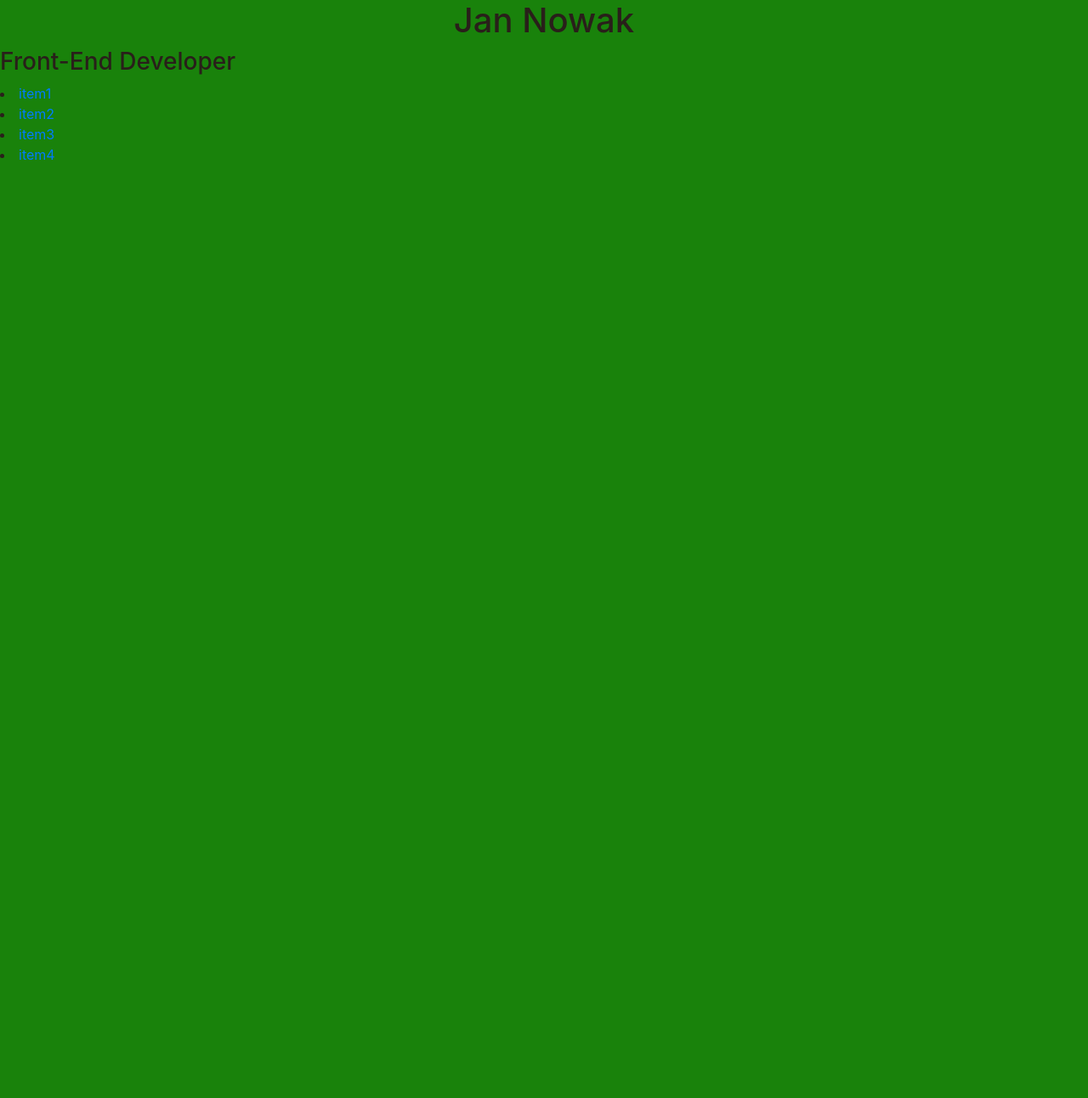
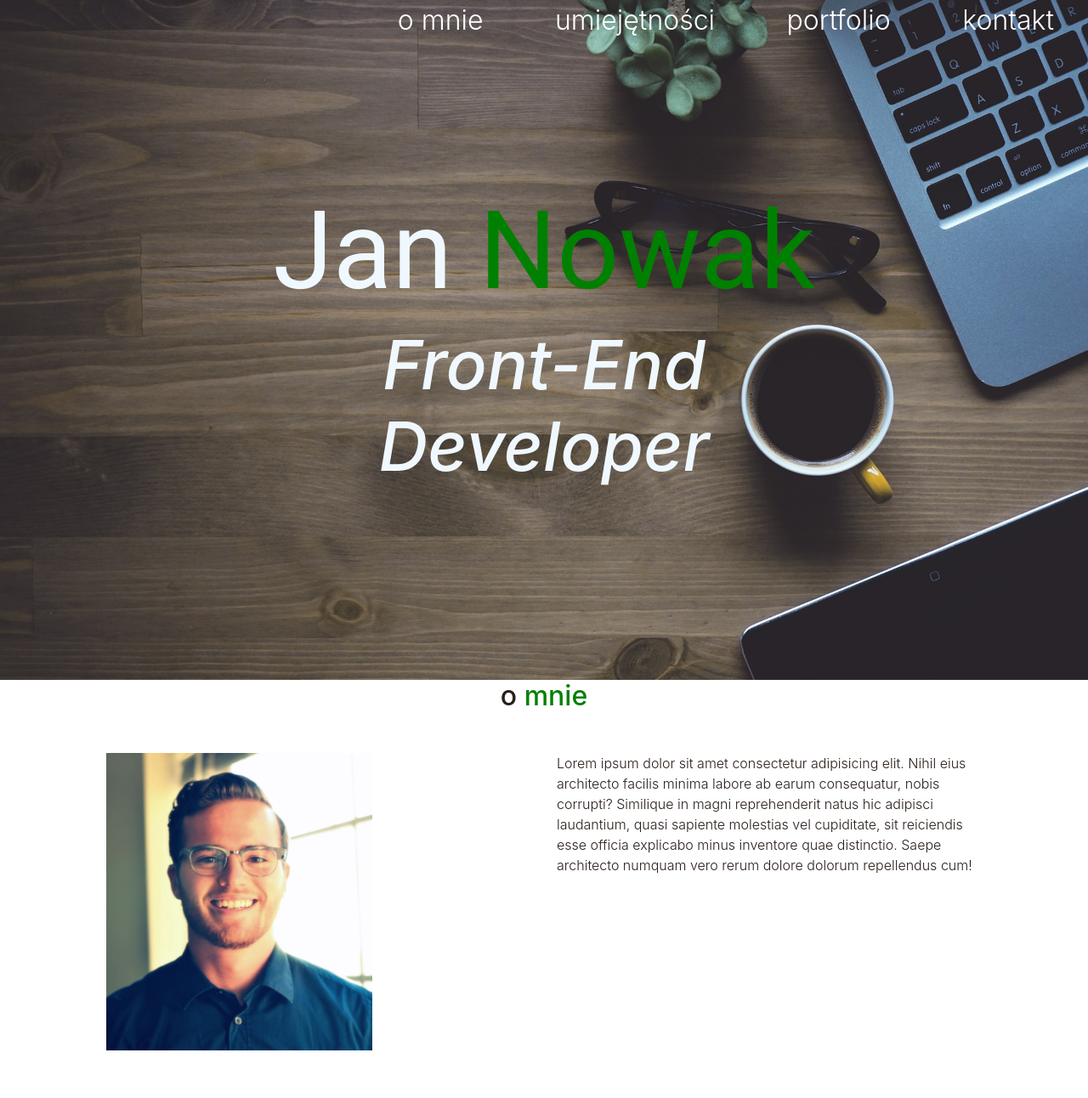
Before and after one commit to MarcinWiacekPL/Praca_wakacyjna, a plain HTML site: page index.html in a window 1280 px wide. Shown: the whole page at 85% size. Before the commit the page ends 800 px from the top, so only its background shows below. Drawn offline with nearby package versions, Linux system fonts and the light colour scheme.

Commit message:
header plus

```diff
--- a/index.html
+++ b/index.html
@@ -5,24 +5,66 @@
     <meta charset="UTF-8">
     <meta name="viewport" content="width=device-width, initial-scale=1.0">
     <meta http-equiv="X-UA-Compatible" content="ie=edge">
+
+    <!-- <--Podlinkowanie Bootstrap i Google font-->
+
     <link rel="stylesheet" href="https://maxcdn.bootstrapcdn.com/bootstrap/4.3.1/css/bootstrap.min.css">
-    <link href="https://fonts.googleapis.com/css?family=Lato&display=swap" rel="stylesheet">
+    <link href="https://fonts.googleapis.com/css?family=Lato|Roboto&display=swap" rel="stylesheet">
     <link rel="stylesheet" href="style.css">
     <title>Document</title>
 
 </head>
-<div class="h1 text-center">
-    <h1>Jan Nowak</h1>
-</div>
-<div>
-    <h3>Front-End Developer</h3>
+
+
+<!-- Tworzenie nawigacji -->
+
+<div id="main-nav">
+    <ul>
+        <li><a href="getElementById(about)">o mnie</a></li>
+        <li><a href="link gdzie ma mnie przeniesc">umiejętności</a></li>
+        <li><a href="portfolio">portfolio</a></li>
+        <li><a href="kontakt">kontakt</a></li>
+
+    </ul>
 </div>
 
-<li><a href="">item1</a></li>
-<li><a href="">item2</a></li>
-<li><a href="">item3</a></li>
-<li><a href="">item4</a></li>
+<!-- Tworzenie nagłówka z nazwiskiem
+ -->
 
+<div class="container-fluid" id="headMain">
+    <div class="main-header-content">
+        <p class="h1"> Jan <span id="spnaInH1">Nowak</span></p>
+        <p class="h3"> Front-End Developer</p3>
+    </div>
+
+</div>
+
+<div class="container">
+        <p class="h2 text-center">o <span id="spnaInH1">mnie</span></p>
+    <section class="row"id="about">
+        <div class="col-lg5 col-md-6 col-sm-12">
+            <figure>
+                <img class="foto" src="img/jan-nowak.jpg" alt="">
+            </figure>
+        </div>
+            <div class="col-lg7 col-md-6 col-sm-12">
+                <article>Lorem ipsum dolor sit amet consectetur adipisicing elit. Nihil eius architecto facilis minima labore ab earum consequatur, nobis corrupti? Similique in magni reprehenderit natus hic adipisci laudantium, quasi sapiente molestias vel cupiditate, sit reiciendis esse officia explicabo minus inventore quae distinctio. Saepe architecto numquam vero rerum dolore dolorum repellendus cum!</article>
+            </article>
+            </div>
+
+    </section>
+
+
+
+    </div>
+</div>
+
+
+
+
+
+</div>
+</div>
 
 <body>
 
--- a/style.css
+++ b/style.css
@@ -1,4 +1,80 @@
+/* Tworzenie styligeneralnych */
+
 body {
-    background-color: #19820B;
+    background-color:white;
     color: #291f1a;
+    font-weight: 300;
 }
+
+#main-nav {
+    width: 100%;
+    /* background-color: whitesmoke; */
+    font-weight: 300;
+    position: fixed;
+    z-index: 99;
+}
+
+ul {
+    color: #1ac056;
+    float: right;
+    margin-bottom: 0;
+}
+
+li {
+    list-style-type: none;
+    display: inline-block;
+    /* padding: 5px; */
+    color: whitesmoke;
+}
+
+a {
+    font-size: 2rem;
+    color: white;
+    padding: 40px 40px;
+}
+
+a:hover {
+    text-decoration: none;
+    color: white;
+    background-color: yellowgreen;
+
+}
+
+#headMain {
+    height: 100vh;
+    background-image: url(img/header-background.jpg);
+    background-size: cover;
+    background-position: center;
+    position: relaative;
+    /* padding-left: 0px;
+    padding-right: 0px; */
+}
+.main-header-content {
+    color: aliceblue;
+    position: absolute;
+    top: 50%;
+    left: 50%;
+    transform: translate(-50%, -50%);
+    text-align: center;
+
+}
+#spnaInH1 {
+    color: green;
+    font-display: bold;
+}
+.h1 {
+    font-size: 8rem;
+    font-family: roboto;
+
+}
+.h3 {
+    font-size: 5rem;
+    font-style: italic;
+}
+
+.row {
+    padding: 40px;
+}
+.foto {
+    height: 350px;
+}
```
Also changed, not shown: 2 other files.
